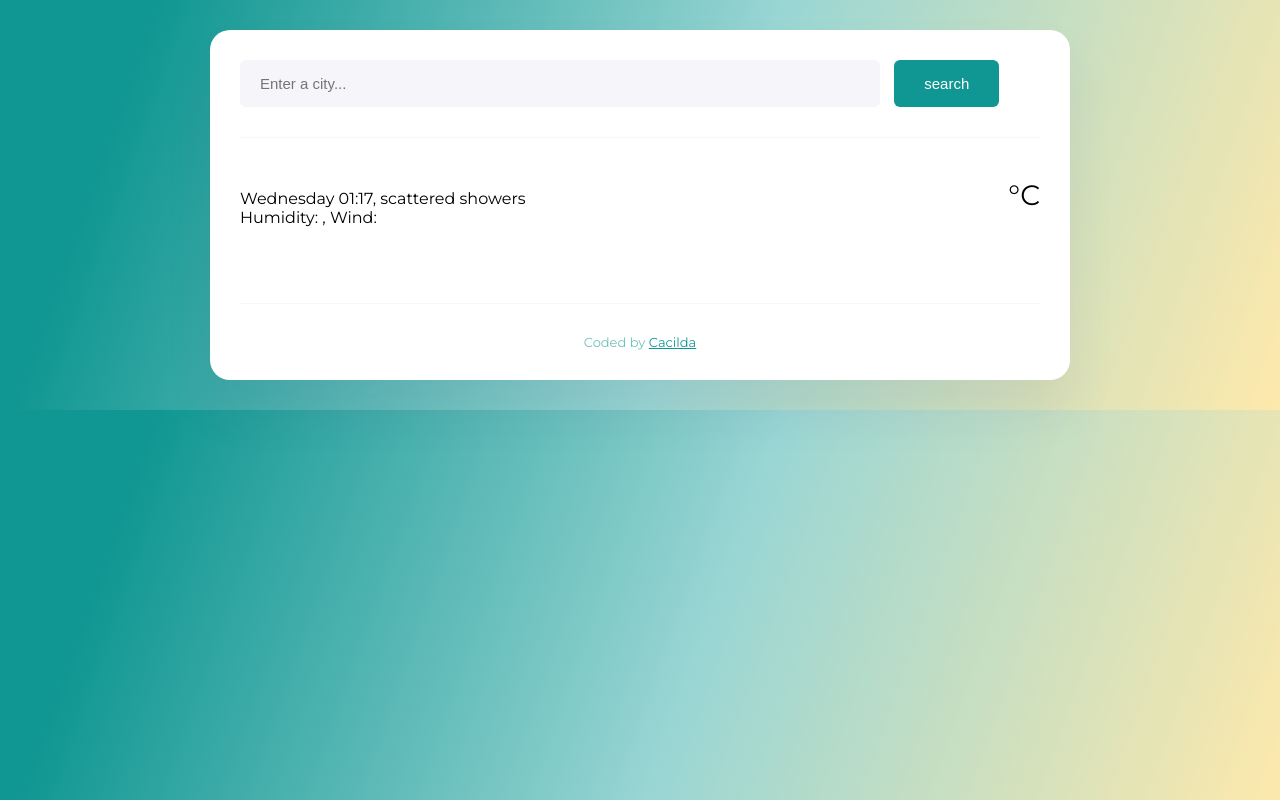
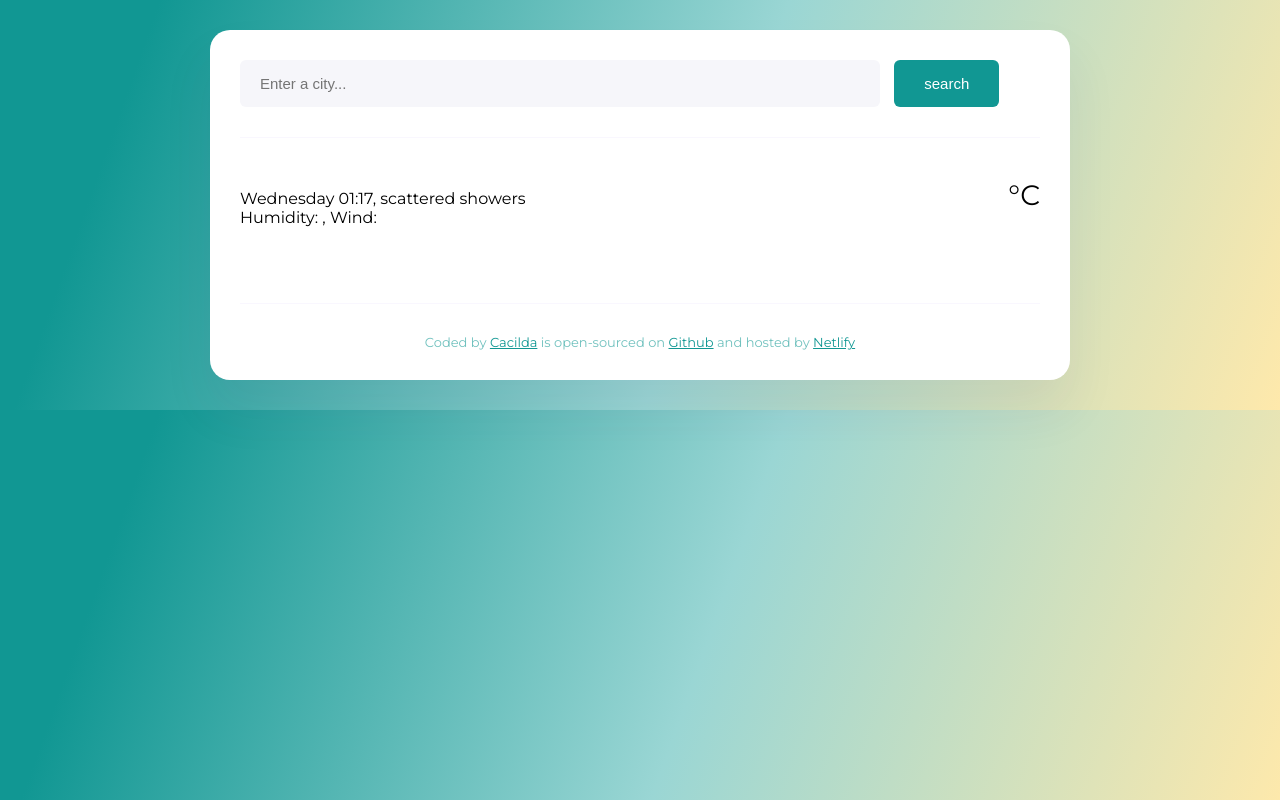
Before and after one commit to Cacy45/cacy-weather-app, a plain HTML site: page index.html in a window 1280 px wide. Drawn offline with nearby package versions, Linux system fonts and the light colour scheme; no server answers.

Commit message:
updated footer

```diff
--- a/index.html
+++ b/index.html
@@ -53,7 +53,7 @@
 
       <footer class="footer">
         Coded by
-        <a href="https://github.com/Cacy45/cacy-weather-app">Cacilda</a>
+        <a href="https://github.com/Cacy45/cacy-weather-app">Cacilda</a> is open-sourced on <a href="https://github.com/Cacy45/cacy-weather-app">Github</a> and hosted by <a href="https://voluble-manatee-2737ee.netlify.app/">Netlify</a>
       </footer>
     </div>
     <script src="src/index.js"></script>
```
